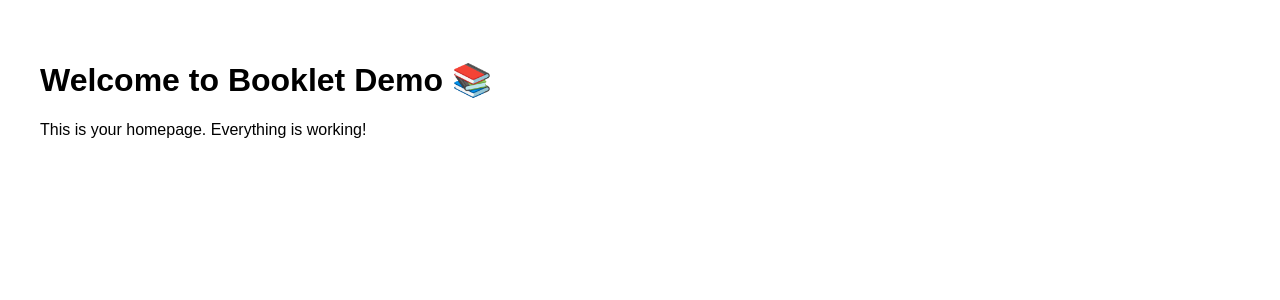
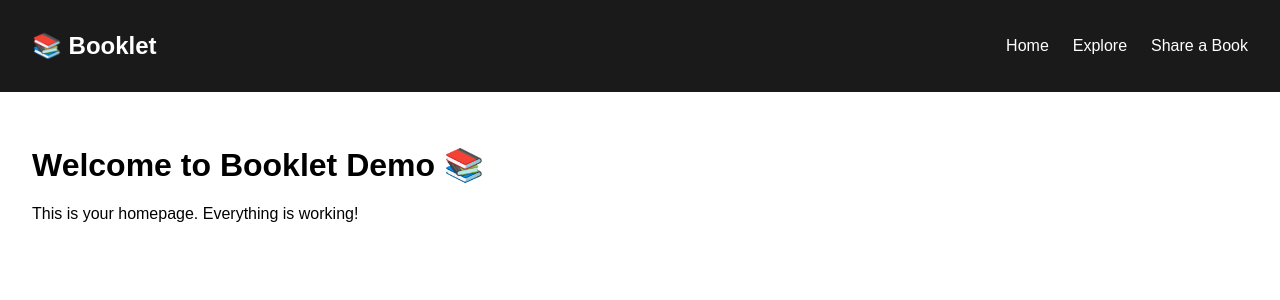
Before and after one commit to Taytaytron/booklet-demo1, a Next.js app: page / in a window 1280 px wide. Shown: the top 300 px of the page. Built offline with nearby package versions, Linux system fonts and the light colour scheme.

Commit message:
Update _app.js

```diff
--- a/pages/_app.js
+++ b/pages/_app.js
@@ -1 +1,11 @@
-export default function App({ Component, pageProps }) { return <Component {...pageProps} />; }
+import '../styles/globals.css';
+import Header from '../components/Header';
+
+export default function App({ Component, pageProps }) {
+  return (
+    <>
+      <Header />
+      <Component {...pageProps} />
+    </>
+  );
+}
```
